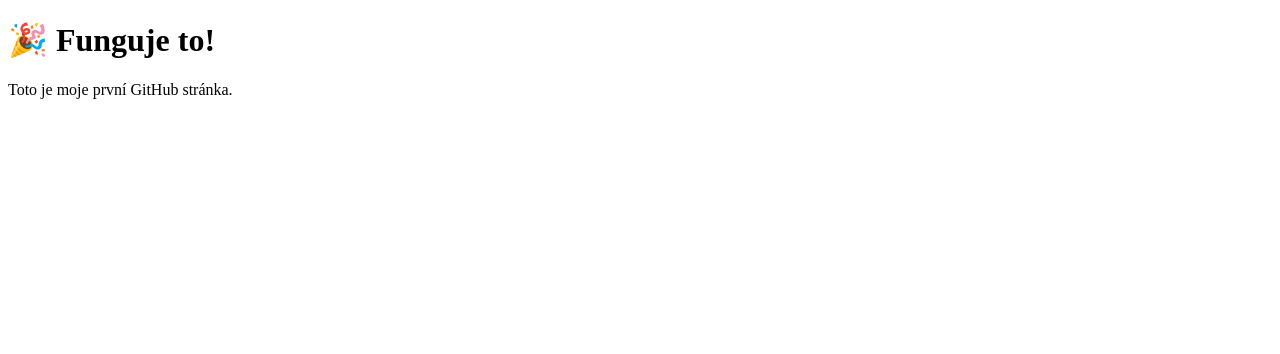
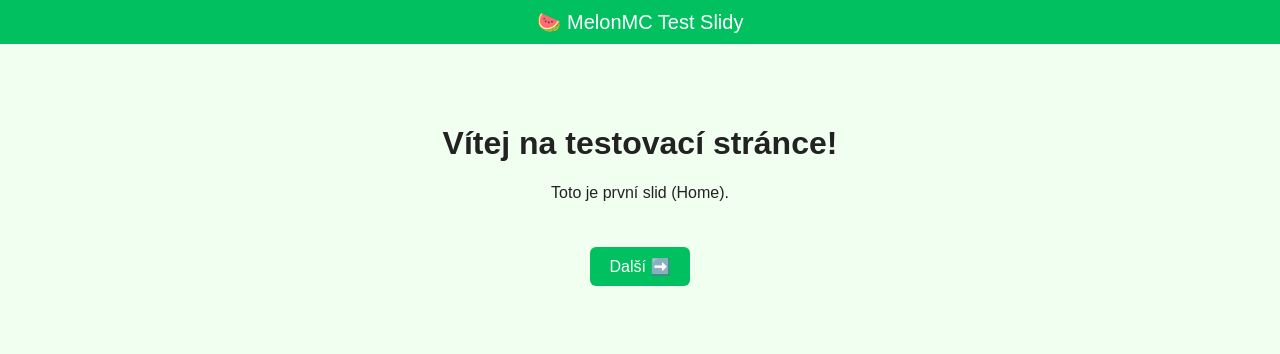
Before and after one commit to vintorofficial/Melonmc-test, a plain HTML site: page index.html in a window 1280 px wide. Drawn offline with Linux system fonts and the light colour scheme.

Commit message:
Update index.html

```diff
--- a/index.html
+++ b/index.html
@@ -1,12 +1,108 @@
 <!doctype html>
 <html lang="cs">
 <head>
-  <meta charset="utf-8" />
-  <meta name="viewport" content="width=device-width,initial-scale=1" />
-  <title>Test GitHub stránky</title>
+  <meta charset="utf-8">
+  <meta name="viewport" content="width=device-width,initial-scale=1">
+  <title>MelonMC Test Slidy</title>
+  <style>
+    body {
+      font-family: Arial, sans-serif;
+      background: #f1fff1;
+      color: #222;
+      text-align: center;
+      margin: 0;
+      padding: 0;
+    }
+    .slide {
+      display: none;
+      padding: 60px 20px;
+    }
+    .active {
+      display: block;
+    }
+    .nav {
+      margin-top: 40px;
+    }
+    button {
+      padding: 10px 20px;
+      margin: 5px;
+      font-size: 16px;
+      border-radius: 6px;
+      border: none;
+      cursor: pointer;
+      background-color: #00c060;
+      color: white;
+      transition: background 0.3s;
+    }
+    button:hover {
+      background-color: #00994d;
+    }
+    header {
+      background: #00c060;
+      color: white;
+      padding: 10px;
+      font-size: 20px;
+      position: sticky;
+      top: 0;
+    }
+  </style>
 </head>
 <body>
-  <h1>🎉 Funguje to!</h1>
-  <p>Toto je moje první GitHub stránka.</p>
+
+<header>🍉 MelonMC Test Slidy</header>
+
+<!-- Slide 1 -->
+<div class="slide active" id="slide1">
+  <h1>Vítej na testovací stránce!</h1>
+  <p>Toto je první slid (Home).</p>
+  <div class="nav">
+    <button onclick="nextSlide()">Další ➡️</button>
+  </div>
+</div>
+
+<!-- Slide 2 -->
+<div class="slide" id="slide2">
+  <h1>Testovací část</h1>
+  <p>Tady můžeš mít obsah testu, tlačítka, nebo jiné informace.</p>
+  <div class="nav">
+    <button onclick="prevSlide()">⬅️ Zpět</button>
+    <button onclick="nextSlide()">Další ➡️</button>
+  </div>
+</div>
+
+<!-- Slide 3 -->
+<div class="slide" id="slide3">
+  <h1>Konec testu</h1>
+  <p>Tohle je poslední slid. Klikni na Home pro návrat.</p>
+  <div class="nav">
+    <button onclick="prevSlide()">⬅️ Zpět</button>
+    <button onclick="goHome()">🏠 Domů</button>
+  </div>
+</div>
+
+<script>
+let currentSlide = 1;
+const slides = document.querySelectorAll('.slide');
+
+function showSlide(n) {
+  slides.forEach((s, i) => s.classList.toggle('active', i === n - 1));
+}
+
+function nextSlide() {
+  currentSlide = Math.min(currentSlide + 1, slides.length);
+  showSlide(currentSlide);
+}
+
+function prevSlide() {
+  currentSlide = Math.max(currentSlide - 1, 1);
+  showSlide(currentSlide);
+}
+
+function goHome() {
+  currentSlide = 1;
+  showSlide(currentSlide);
+}
+</script>
+
 </body>
 </html>
```
